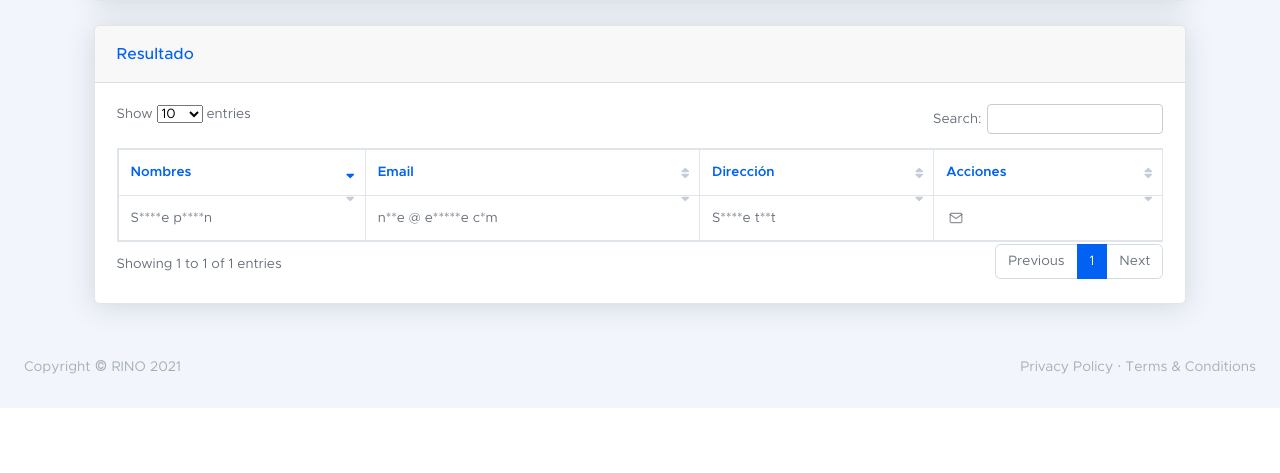
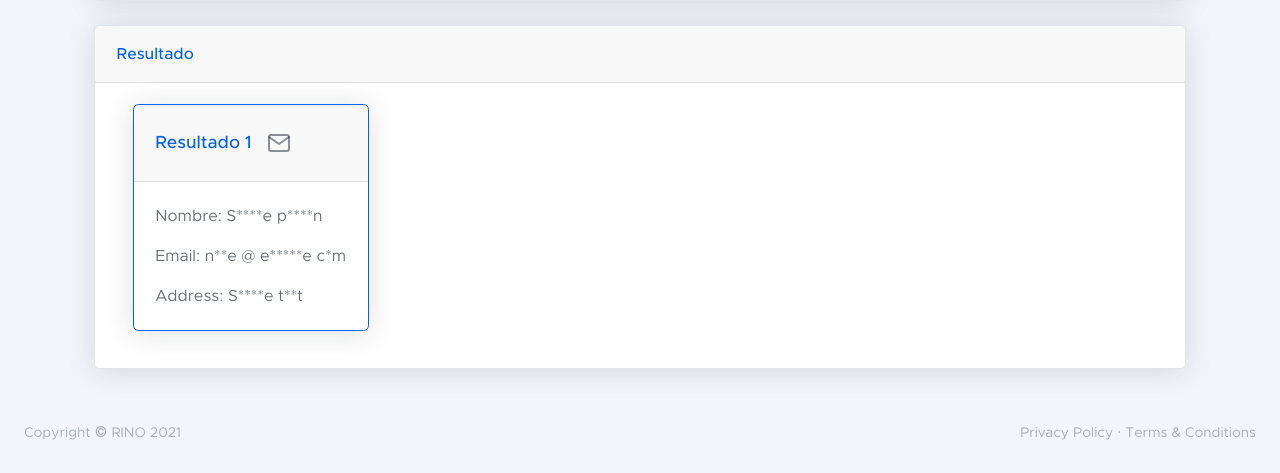
Before and after one commit to ingenieriask/repoazure, a Django app: template templates/pqrs/search_person_form.html in a window 1280 px wide. Shown: the part 666-1139 px from the top of the page. Before the commit the page ends 1074 px from the top, so only its background shows below. Run offline with Django 3.2, Linux system fonts and the light colour scheme; the template is opened without the code that fills it: values that come from a table or form of the project are taken from there, others are empty; tables that the repository leaves empty hold one stand-in row (values such as "Sample post"); lists and menus that the app fills with data are empty; parts of the project's set-up code (start-up, migrations or seed data) failed here and were passed over; some libraries are stand-ins or nearby versions.

Commit message:
feat: replace table for card in search_person form

```diff
--- a/templates/pqrs/search_person_form.html
+++ b/templates/pqrs/search_person_form.html
@@ -23,37 +23,31 @@
 {% if list %}
 <div class="card mb-4">
   <div class="card-header">Resultado</div>
-  <div class="card-body">
-    <div class="datatable">
-      <table class="table table-bordered table-hover" id="radicateListTable" width="100%" cellspacing='0'>
-        <thead>
-          <tr>
-            <th scope="col">Nombres</th>
-            <th scope="col">Email</th>
-            <th scope="col">Dirección</th>
-            <th scope="col">Acciones</th>
-          </tr>
-        </thead>
-        <tbody>
-          {% for person in list %}
-            <tr>
-              <td>{{ person.get_anonymized_name }}</td>
-              <td>{{ person.get_anonymized_email }}</td>
-              <td>{{ person.get_anonymized_address }}</td>
-              <td>
-                <a title="Enviar correo"  data-toggle="tooltip"  href="{% url 'pqrs:send_email_person' pk=person.pk %}" class="btn btn-datatable btn-icon btn-transparent-dark">
-                  <i data-feather="mail"></i>
-                </a>
-              </td>
-            </tr>
-          {% endfor %}
-        </tbody>
-      </table>
-    </div>
+    <div class="card-body d-flex">
+      {% for person in list%}
+      <div class="card border-primary mb-3 ml-3" style="max-width: 18rem;">
+        <h5 class="card-header text-primary">
+          Resultado {{forloop.counter}}
+          <a title="Enviar correo"
+            data-toggle="tooltip"
+            href="{% url 'pqrs:send_email_person' pk=person.pk %}"
+            class="btn btn-datatable btn-icon btn-transparent-dark">
+              <i style="height: 1.5rem;width: 1.5rem;" data-feather="mail"></i>
+          </a>
+        </h5>
+        <div class="card-body border-primary">
+          <p class="card-text">Nombre: {{ person.get_anonymized_name }}</p>
+          <p class="card-text">Email: {{ person.get_anonymized_email }}</p>
+          <p class="card-text">Address: {{person.get_anonymized_address }}</p>
+
+        </div>
+      </div>
+    {% endfor %}
+
     </div>
   </div>
 {% else %}
-  {% if person_form %}
+{% if person_form %}
 <div class="card mb-4">
   <div class="card-header">Persona</div>
   <div class="card-body">
@@ -62,7 +56,7 @@
       {% csrf_token %}
     </form>
   </div>
-  </div>
-    {% endif %}
+</div>
+{% endif %}
 {% endif  %}
 {% endblock %}
```
